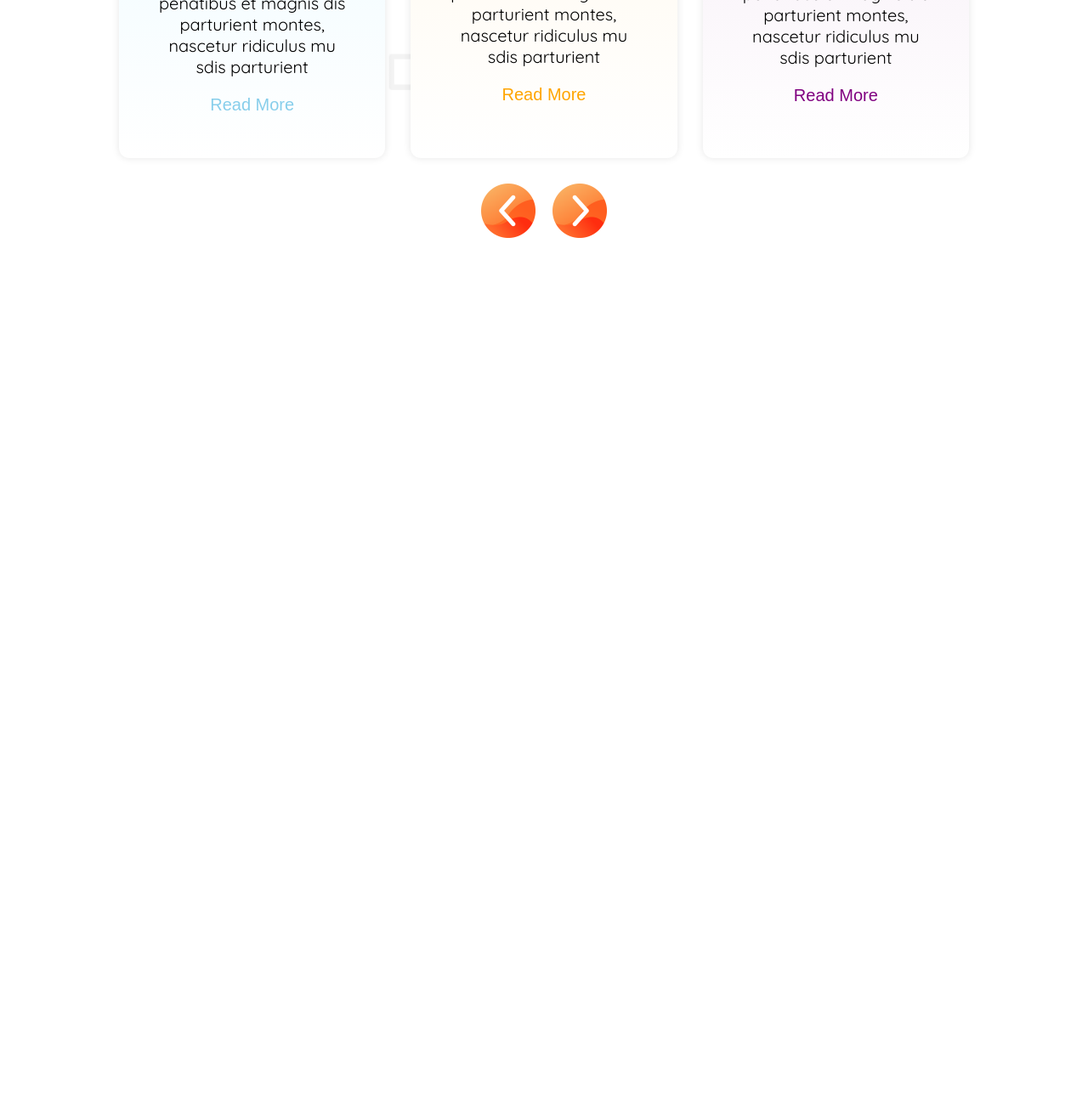
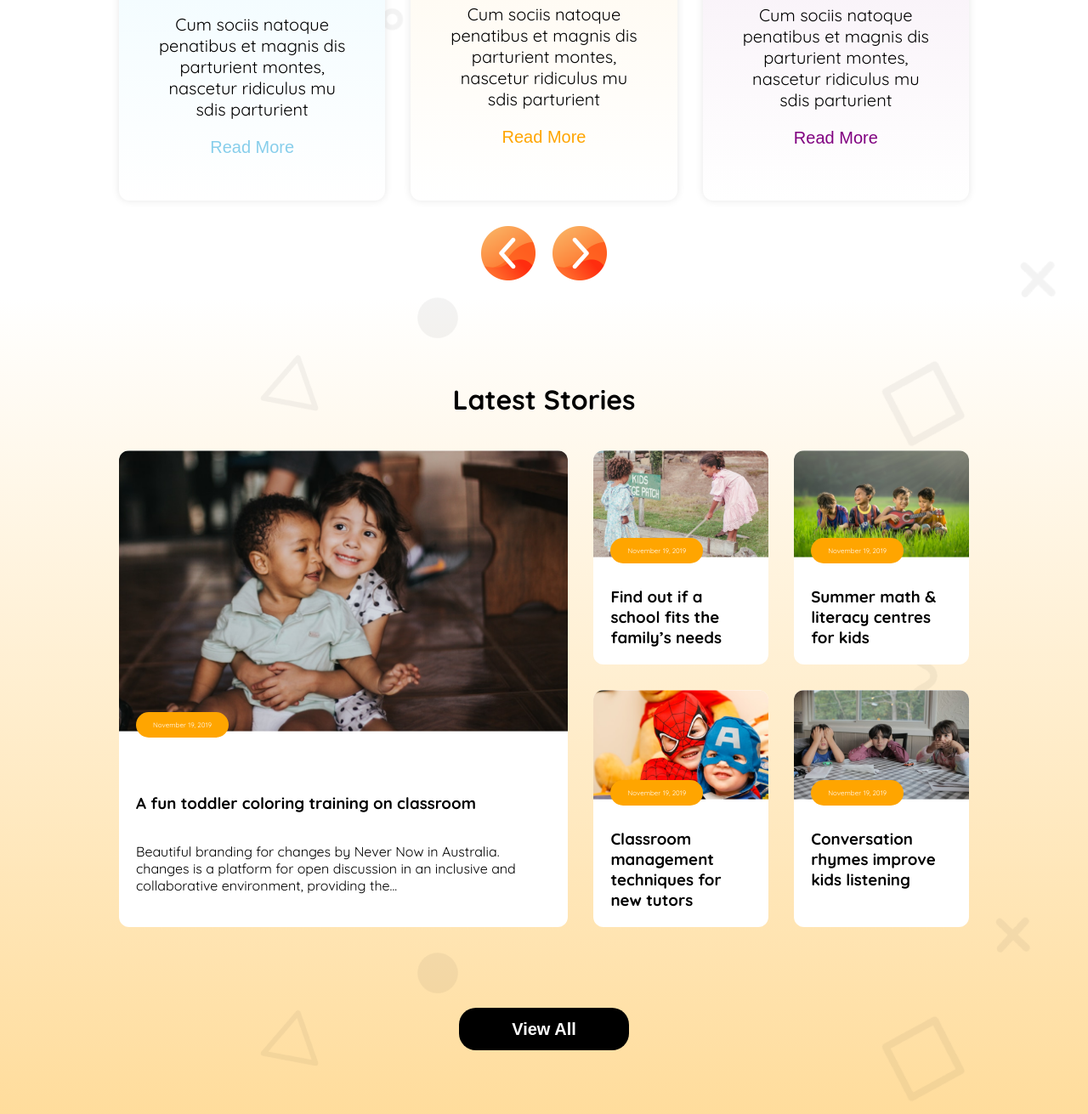
Before and after one commit to khushbul10/a02, a plain HTML site: page index.html in a window 1280 px wide. Shown: the part 1319-2630 px from the top of the page at 85% size. Before the commit the page ends 1619 px from the top, so only its background shows below. Drawn offline with Linux system fonts and the light colour scheme.

Commit message:
stories section done

```diff
--- a/index.html
+++ b/index.html
@@ -13,7 +13,7 @@
 
 <body>
     <header>
-        <nav class="navbar">
+        <nav class="navbar paddingg">
             <div class="navbar-title">
                 <img src="assets/logo.png" alt="" class="navbar-logo">
                 <h3 class="navbar-title-name">SCHOOL</h3>
@@ -31,15 +31,17 @@
         </nav>
     </header>
     <main>
-        <section class="banner">
+        <section class="banner paddingg">
             <div class="banner-content">
-                <h1 class="banner-title"><span class="orrange">Empowering</span> students from small age <span class="skyblue">towards vision</span></h1>
-                <p class="banner-desc">With the courage, Confidence, Creativity and Compassion to make their Unique Contribution in a Diverse and Dynamic World.</p>
+                <h1 class="banner-title"><span class="orrange">Empowering</span> students from small age <span
+                        class="skyblue">towards vision</span></h1>
+                <p class="banner-desc">With the courage, Confidence, Creativity and Compassion to make their Unique
+                    Contribution in a Diverse and Dynamic World.</p>
                 <button class="banner-btn">Enroll Now</button>
             </div>
             <img src="assets/hero-kids.png" alt="" class="banner-img">
         </section>
-        <section class="curriculum">
+        <section class="curriculum paddingg">
             <h2 class="curriculum-title">Standard Curriculum</h2>
             <div class="curriculum-card-container">
                 <div class="curriculum-card bg-skyblue-gradient">
@@ -72,6 +74,61 @@
                 <img src="assets/right-arrow.png" alt="" class="curriculum-arrow-right">
             </div>
         </section>
+        <section class="stories">
+            <h2 class="stories-title curriculum-title">Latest Stories</h2>
+            <div class="stories-container paddingg">
+                <div class="stories-card-big">
+                    <img class="stories-card-img" src="assets/story-1.png" alt="">
+                    <p class="stories-card-date">November 19, 2019</p>
+                    <div class="stories-card-content">
+
+                        <h3 class="stories-card-title">
+                            A fun toddler coloring training on
+                            classroom
+                        </h3>
+                        <p class="stories-card-desc">
+                            Beautiful branding for changes by Never Now in Australia.
+                            changes is a platform for open discussion in an inclusive and
+                            collaborative environment, providing the...
+                        </p>
+                    </div>
+                </div>
+                <div class="stories-card-container-2">
+                    <div class="stories-card2">
+                        <img src="assets/story-2.png" alt="" class="stories-card2-img">
+                        <p class="stories-card2-date">November 19, 2019</p>
+
+                        <h3 class="stories-card2-title">Find out if a school fits the
+                            family’s needs
+                        </h3>
+                    </div>
+                    <div class="stories-card2">
+                        <img src="assets/story-3.png" alt="" class="stories-card2-img">
+                        <p class="stories-card2-date">November 19, 2019</p>
+
+                        <h3 class="stories-card2-title">Summer math & literacy
+                            centres for kids</h3>
+                    </div>
+                    <div class="stories-card2">
+                        <img src="assets/story-4.png" alt="" class="stories-card2-img">
+                        <p class="stories-card2-date">November 19, 2019</p>
+
+                        <h3 class="stories-card2-title">Classroom management
+                            techniques for new tutors</h3>
+                    </div>
+                    <div class="stories-card2">
+                        <img src="assets/story-5.png" alt="" class="stories-card2-img">
+                        <p class="stories-card2-date">November 19, 2019</p>
+
+                        <h3 class="stories-card2-title">Conversation rhymes
+                            improve kids listening</h3>
+                    </div>
+                </div>
+            </div>
+            <div class="stories-btn-div">
+                <button class="stories-btn">View All</button>
+            </div>
+        </section>
     </main>
 </body>
 
--- a/styles/style.css
+++ b/styles/style.css
@@ -2,9 +2,10 @@
 body {
     font-family: 'quicksand', sans-serif;
     margin: 0;
+}
+.paddingg {
     padding: 20px 140px;
 }
-
 .orrange {
     color: orange;
 }
@@ -38,6 +39,7 @@ body {
     grid-template-columns: repeat(3, 1fr);
     align-items: center;
     gap: 20px;
+
 }
 
 .navbar-title {
@@ -125,9 +127,10 @@ body {
     background-size: cover;
     text-align: center;
     margin-top: 100px;
+
 }
 .curriculum-title {
-    font-size: 56px;
+    font-size: 4vh;
     margin: 0;
     padding: 20px 0;
 }
@@ -167,11 +170,88 @@ body {
     cursor: pointer;
     width: 4rem;
 }
+/* stories section styles */
+.stories {
+    background: url('../assets/bg.png'), linear-gradient(0deg, rgba(255, 166, 0, 0.39), rgba(255, 255, 255, 0.945));
+}
+.stories-title {
+    text-align: center;
+    padding-top: 100px;
+}
+.stories-container {
+    display: flex;
+    gap: 30px;
 
+}
+.stories-card-big {
+    background-color: white;
+    border-radius: 12px;
+}
+.stories-card-img {
+    width: 100%;
+    object-fit: cover;
+    border-top-left-radius: 12px;
+    border-top-right-radius: 12px;
+}
+.stories-card-date, .stories-card2-date {
+    font-size: 1vh;
+    position:relative;
+    background-color: orange;
+    padding: 10px 20px;
+    width:fit-content;
+    border-radius: 45px;
+    margin: 0;
+    color: white;
+    top: -27px;
+    left: 20px;
+}
+.stories-card-content {
+    padding: 20px;
+    display: flex;
+    flex-direction: column;
+    justify-content: space-between;
+}
+.stories-card-container-2 {
+    display: grid;
+    grid-template-columns: 1fr 1fr;
+    gap: 30px;
+}
+.stories-card2 {
+    background-color: white;
+    border-radius: 12px;
+}
+.stories-card2-img {
+    width: 100%;
+    object-fit: cover;
+    border-top-left-radius: 12px;
+    border-top-right-radius: 12px;
+}
+.stories-card2-title {
+    margin: 0;
+    padding: 20px;
+    padding-top: 0;
+}
+.stories-btn-div {
+    display: flex;
+    justify-content: center;
+    align-items: center;
+    height: 200px;
+}
+.stories-btn {
+    background-color: black;
+    color: white;
+    border: none;
+    border-radius: 20px;
+    width: 200px;
+    height: 50px;
+    cursor: pointer;
+    font-size: 20px;
+    font-weight: 600;
+}
 
-/* for moblie view */
+/* for mobile view */
 @media screen and (max-width: 768px) {
-    body {
+    .paddingg {
         padding: 12px 16px;
     }
 
@@ -220,4 +300,14 @@ body {
     .curriculum-card-container {
         grid-template-columns: 1fr;
     }
+    /* stories setion styles */
+    .stories-card-big {
+        display: none;
+    }
+    .stories-card-date, .stories-card2-date {
+        top: -20px;
+        left: 20px;
+    }
+
+
 }
```
